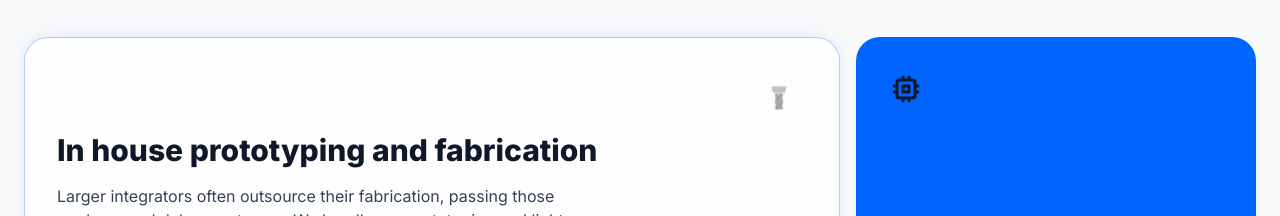
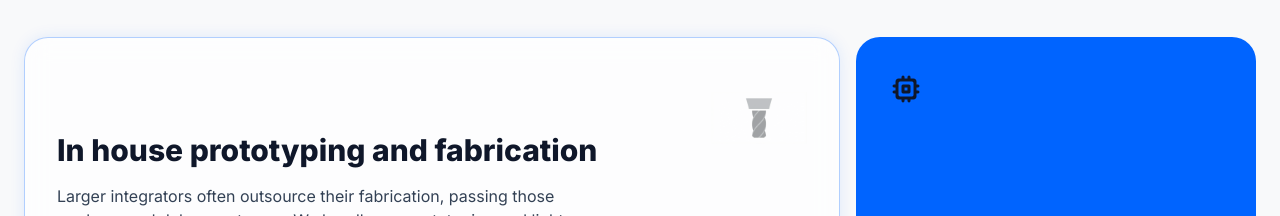
Before and after one commit to Engineer1052/absolute-automation, a website built with Vite: page index.html in a window 1280 px wide. Shown: the part 1031-1247 px from the top of the page. Built offline with nearby package versions, Linux system fonts and the light colour scheme; some packages are replaced by stand-ins of ours.

Commit message:
design: increase endmill icon size to w-24

```diff
--- a/index.html
+++ b/index.html
@@ -109,7 +109,7 @@
             <div class="grid grid-cols-1 md:grid-cols-12 gap-4 auto-rows-[300px]">
                 <div class="md:col-span-8 bento-item glass p-8 rounded-3xl neon-border flex flex-col justify-end group">
                     <img src="/endmill-icon.png" alt="End Mill"
-                        class="absolute top-8 right-8 w-14 h-14 object-contain opacity-50 group-hover:opacity-100 transition-opacity" />
+                        class="absolute top-8 right-8 w-24 h-24 object-contain opacity-50 group-hover:opacity-100 transition-opacity" />
                     <div class="space-y-4">
                         <h4 class="text-3xl font-bold">In house prototyping and fabrication</h4>
                         <p class="text-slate-700 max-w-lg">Larger integrators often outsource their fabrication, passing
```
